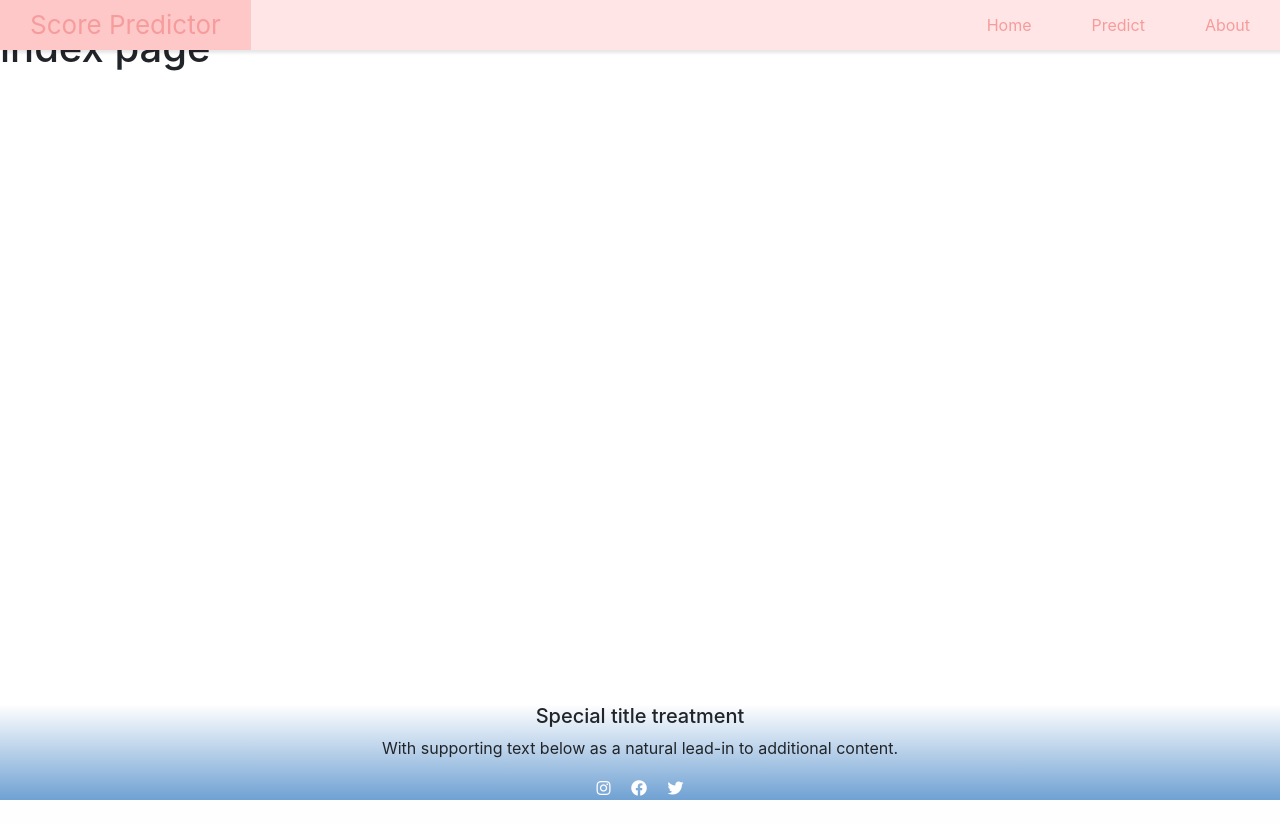
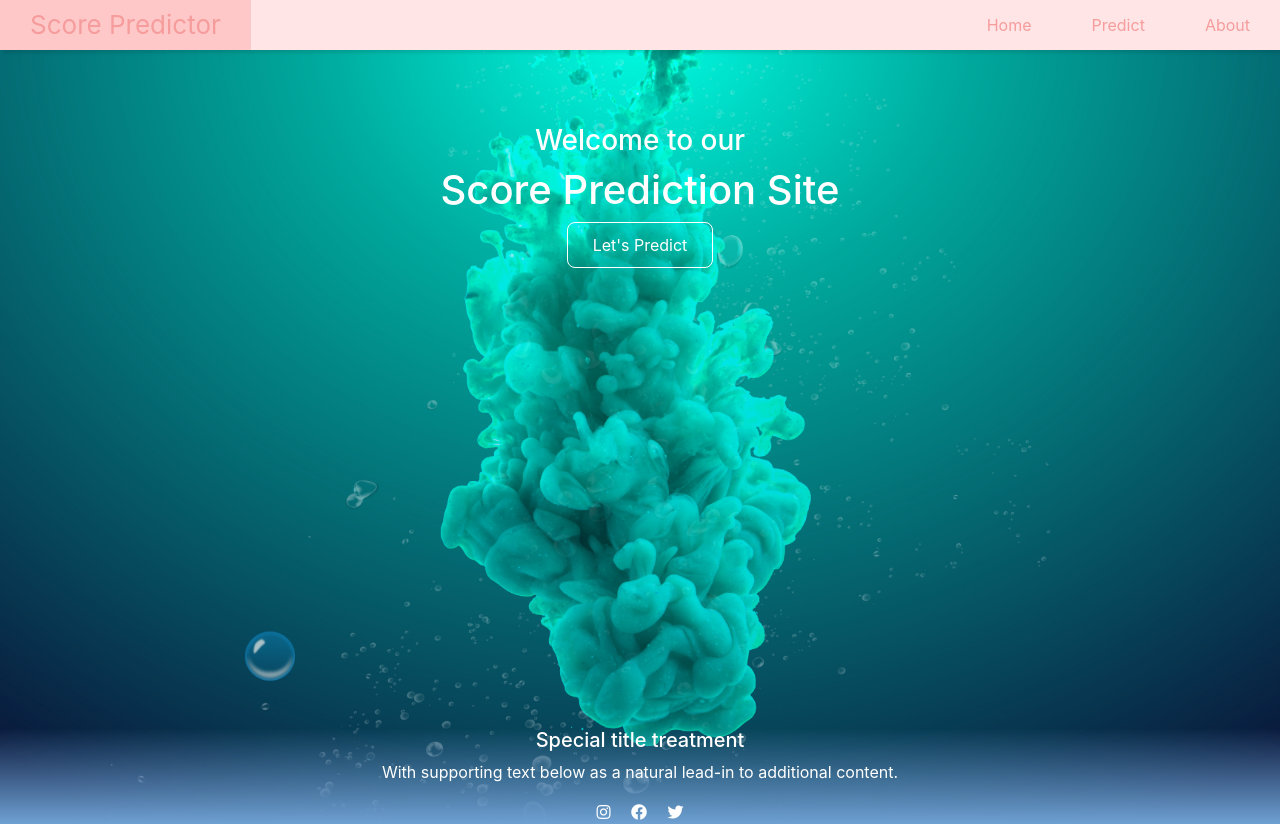
Before and after one commit to ritikaradh/Student-Marks-Prediction-System, a Flask app: page / in a window 1280 px wide. Before the commit the page ends 800 px from the top, so only its background shows below. Run offline with Flask 3, Linux system fonts and the light colour scheme; some libraries are stand-ins or nearby versions.

Commit message:
complete

```diff
--- a/static/Footer.css
+++ b/static/Footer.css
@@ -14,12 +14,12 @@ body, h1, h2, h3, p, ul, li {
       margin: 0;
 
       min-height: 100%;
-      padding-bottom: 6.75rem;
+
       box-sizing: inherit;
     }
     .maincontainer{
         background: linear-gradient(to bottom, #88353500, #6fa1d3);
-
+      color: #ffffff;
   text-align: center;
   position: absolute;
   right: 0;
@@ -28,6 +28,7 @@ body, h1, h2, h3, p, ul, li {
     }
     .text-center {
         text-align: center;
+
       }
 
       /* Social media icons */
--- a/static/Navbar.css
+++ b/static/Navbar.css
@@ -4,14 +4,7 @@
 
 }
 
-body{
-    min-height:100vh ;
 
-    background-size: cover;
-    background-repeat: no-repeat;
-    background-position: center;
-    font-family: 'Segoe UI', Tahoma, Geneva, Verdana, sans-serif;
-}
 nav{
     position: fixed;
     display: flex;
@@ -28,7 +21,7 @@ nav ul{
     list-style: none;
     display: flex;
     justify-content: center;
-    align-items: center;
+    /* align-items: center; */
     text-decoration: none;
 
 }
--- /dev/null
+++ b/static/base.css
@@ -0,0 +1,22 @@
+/* base.css */
+
+/* Reset some default styles */
+body,
+h1,
+h2,
+h3,
+p {
+  margin: 0;
+  padding: 0;
+}
+
+
+.navkaro {
+
+  color: white;
+
+}
+.navbar {
+  background-color: #007bff;
+  padding: 10px;
+}
--- a/static/index.css
+++ b/static/index.css
@@ -1,30 +1,102 @@
-body {
-    font-family: 'Arial', sans-serif;
-    background-color: #f4f4f4;
+*{
     margin: 0;
-    padding: 0;
-    text-align: center;
+    border: 0;
+
 }
+.content{
+    margin-top: 100px;
+    display: flex;
+    align-items: center;
+    flex-direction: column;
+    justify-content: center;
+}
+.hero
+{
+    top: 0;
+    width: 100%;
+    height: 100vh;
+    background-image: url("./background.jpg");
+    background-size: cover;
+    background-position: center;
+    position: relative;
+    overflow: hidden;
+}
+.midbtn{
+    color: #fbfcfd;
+    padding: 10px 25px;
+    background: transparent;
+    border: 1px solid #fff;
+    border-radius: 8px;
+    outline: none;
+    cursor: pointer;
 
-h1 {
-    color: #333;
-    margin-top: 50px;
 }
+h1{
+    font-size: 80px;
+    margin: 10px 0px 3;
+    line-height: 80px;
 
-.btn {
-    display: inline-block;
-    padding: 10px 20px;
-    font-size: 16px;
-    text-align: center;
-    text-decoration: none;
-    background-color: #007bff;
-    color: #fff;
-    border: none;
-    border-radius: 4px;
-    cursor: pointer;
-    transition: background-color 0.3s ease;
 }
+h3{
+    font-size: 80px;
+    margin: 10px 0px 3;
+    line-height: 80px;
+}
+.bubbles img{
+    width: 50px;
+    animation: bubble 7s linear infinite ;
 
-.btn:hover {
-    background-color: #0056b3;
 }
+.bubbles{
+    width: 100%;
+    display: flex;
+    align-items: center;
+    justify-content: space-around;
+    position: absolute;
+    bottom: -70px;
+
+}
+@keyframes bubble{
+    0%{
+        transform: translateY(0);
+        opacity: 0;
+    }
+    50%{
+        transform: translateY(0);
+        opacity: 1;
+    }
+    70%{
+        transform: translateY(0);
+        opacity: 1;
+    }
+    100%{
+        transform: translateY(-80vh);
+        opacity: 0;
+    }
+}
+.bubbles img:nth-child(1){
+    animation-delay: 2s;
+    width: 25px;
+}
+.bubbles img:nth-child(2){
+    animation-delay: 1s;
+}
+.bubbles img:nth-child(3){
+    animation-delay: 3s;
+    width: 25px;
+
+}
+.bubbles img:nth-child(4){
+    animation-delay: 4.5s;
+}
+.bubbles img:nth-child(5){
+    animation-delay: 3s;
+}
+.bubbles img:nth-child(6){
+    animation-delay: 6s;
+    width: 20px;
+}
+.bubbles img:nth-child(7){
+    animation-delay: 7s;
+    width: 35px;
+}
--- a/templates/Result.html
+++ b/templates/Result.html
@@ -12,10 +12,8 @@
 <body>
   <div class="result">
     <script>
-        // Assuming you have a variable named results
-        var results = "{{results}}"; // Replace this with your actual result
 
-        // Check if results is present
+        var results = "{{results}}";
         if (results) {
             document.write('<h2>The prediction is ' + results + '</h2>');
         } else {
--- a/templates/base.html
+++ b/templates/base.html
@@ -3,21 +3,24 @@
       <head>
         <meta charset="utf-8">
         <meta name="viewport" content="width=device-width, initial-scale=1">
-        <link href="https://cdn.jsdelivr.net/npm/bootstrap@5.3.2/dist/css/bootstrap.min.css" rel="stylesheet" integrity="sha384-T3c6CoIi6uLrA9TneNEoa7RxnatzjcDSCmG1MXxSR1GAsXEV/Dwwykc2MPK8M2HN" crossorigin="anonymous">
+        <!-- <link href="https://cdn.jsdelivr.net/npm/bootstrap@5.3.2/dist/css/bootstrap.min.css" rel="stylesheet" integrity="sha384-T3c6CoIi6uLrA9TneNEoa7RxnatzjcDSCmG1MXxSR1GAsXEV/Dwwykc2MPK8M2HN" crossorigin="anonymous"> -->
 
-      </head>
+    <link rel="stylesheet" type="text/css" href="{{ url_for('static', filename='base.css') }}">
+  </head>
       <body>
+        <div class="navkaro">
 
-        {%include 'Navbar.html'%}
-        <br/>
-        <div >
-          {% block content%}
+          {%include 'Navbar.html'%}
+          <br/>
+          <div class="cnontentkey" >
+            {% block content%}
 
-          {% endblock%}
+            {% endblock%}
+          </div>
         </div>
 
 
-        <script src="https://cdn.jsdelivr.net/npm/bootstrap@5.3.2/dist/js/bootstrap.bundle.min.js" integrity="sha384-C6RzsynM9kWDrMNeT87bh95OGNyZPhcTNXj1NW7RuBCsyN/o0jlpcV8Qyq46cDfL" crossorigin="anonymous"></script>
+        <!-- <script src="https://cdn.jsdelivr.net/npm/bootstrap@5.3.2/dist/js/bootstrap.bundle.min.js" integrity="sha384-C6RzsynM9kWDrMNeT87bh95OGNyZPhcTNXj1NW7RuBCsyN/o0jlpcV8Qyq46cDfL" crossorigin="anonymous"></script> -->
       </body>
       </html>
 
--- a/templates/index.html
+++ b/templates/index.html
@@ -5,12 +5,31 @@
 <head>
     <meta charset="UTF-8">
     <meta name="viewport" content="width=device-width, initial-scale=1.0">
+    <link rel="stylesheet" type="text/css" href="{{ url_for('static', filename='index.css') }}">
+
     <title>Document</title>
 
 </head>
 <body>
-    <div><h1>index page
-    </h1></div>
+    <div class="hero">
+        <div class="content">
+            <h3>Welcome to our</h3>
+            <h1>Score Prediction Site</h1>
+            <a class="midbtn" style="text-decoration:none;color: #fff;" href="{{ url_for('home') }}">Let's Predict</a>
+        </div>
+        <div class="bubbles">
+
+            <img src="../static/bubble.png" alt="">
+            <img src="../static/bubble.png" alt="">
+            <img src="../static/bubble.png" alt="">
+            <img src="../static/bubble.png" alt="">
+            <img src="../static/bubble.png" alt="">
+            <img src="../static/bubble.png" alt="">
+            <img src="../static/bubble.png" alt="">
+
+        </div>
+
+      </div>
     {%include 'Footer.html'%}
 </body>
 </html>
```
Also changed, not shown: static/About.css (+7 -8 lines), static/Result.css (+8 -4 lines), static/home.css (+10 -19 lines), templates/home.html (+7 -6 lines), static/background.jpg (added), static/bubble.png (added).
